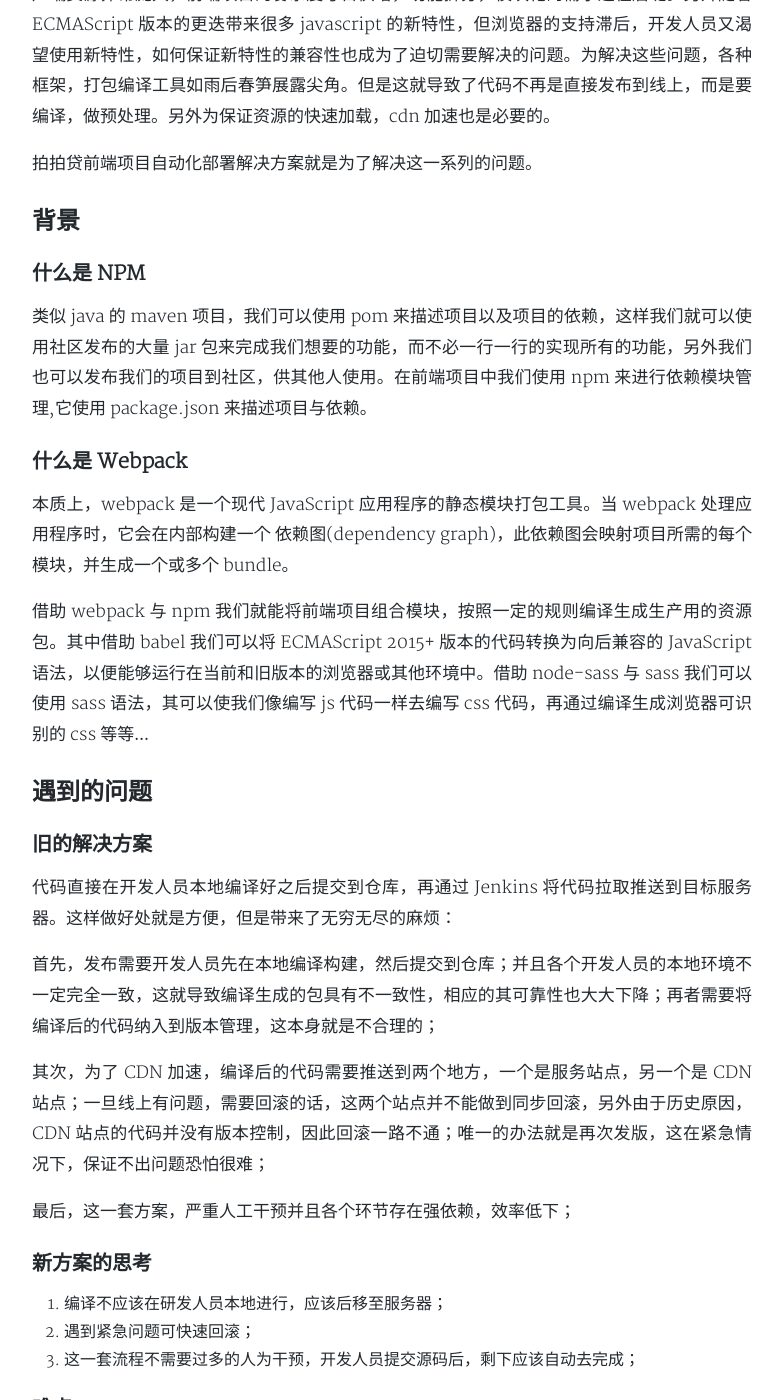
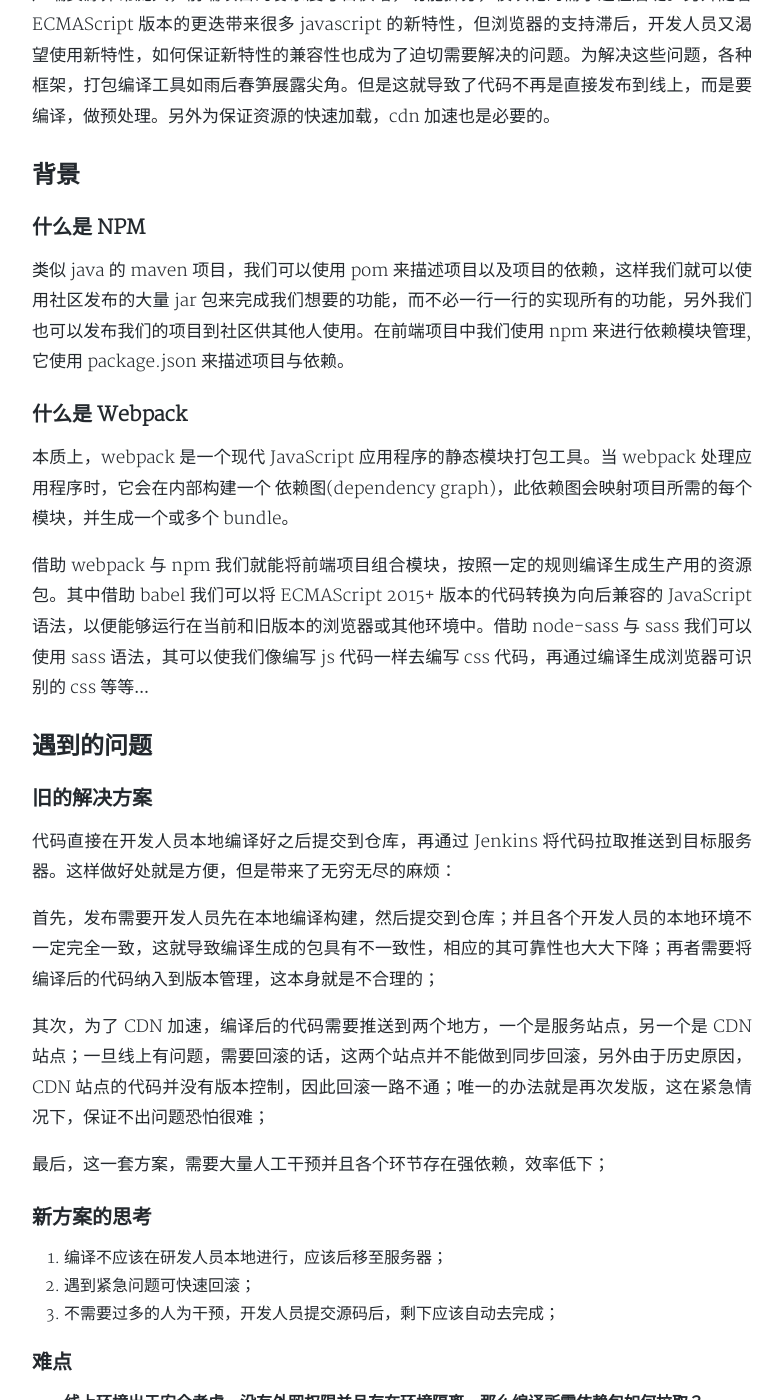
Before and after one commit to lucklcy/lucklcy.github.io, a Jekyll site: the page built from _posts/2019-06-18-front-deploy.md, in a window 1280 px wide and 1400 px high, scrolled down 1093 px. Shown: the whole window, without its empty margins (248-1031 px from the left). Built offline with Jekyll 4.4.1, drawn with Linux system fonts in a browser that asks for light colours; nearby versions of some CDN libraries; a style sheet for code colours, icons or effects is not loaded; some of the changed text lies outside the part shown.

Commit message:
Update 2019-06-18-front-deploy.md
2019-06-20 09:18:29

```diff
--- a/_posts/2019-06-18-front-deploy.md
+++ b/_posts/2019-06-18-front-deploy.md
@@ -13,13 +13,11 @@
 
 随着前端技术的发展，大量前端资源的需求出现，Web 前端体验最大的改进就是富客户端，客户端资源非常庞大，前端项目的复杂度与日俱增，功能拆分，模块化的需求迫在眉睫。另外随着 ECMAScript 版本的更迭带来很多 javascript 的新特性，但浏览器的支持滞后，开发人员又渴望使用新特性，如何保证新特性的兼容性也成为了迫切需要解决的问题。为解决这些问题，各种框架，打包编译工具如雨后春笋展露尖角。但是这就导致了代码不再是直接发布到线上，而是要编译，做预处理。另外为保证资源的快速加载，cdn 加速也是必要的。
 
-拍拍贷前端项目自动化部署解决方案就是为了解决这一系列的问题。
-
 ## 背景
 
 ### 什么是 NPM
 
-类似 java 的 maven 项目，我们可以使用 pom 来描述项目以及项目的依赖，这样我们就可以使用社区发布的大量 jar 包来完成我们想要的功能，而不必一行一行的实现所有的功能，另外我们也可以发布我们的项目到社区，供其他人使用。在前端项目中我们使用 npm 来进行依赖模块管理,它使用 package.json 来描述项目与依赖。
+类似 java 的 maven 项目，我们可以使用 pom 来描述项目以及项目的依赖，这样我们就可以使用社区发布的大量 jar 包来完成我们想要的功能，而不必一行一行的实现所有的功能，另外我们也可以发布我们的项目到社区供其他人使用。在前端项目中我们使用 npm 来进行依赖模块管理,它使用 package.json 来描述项目与依赖。
 
 ### 什么是 Webpack
 
@@ -37,18 +35,18 @@
 
 其次，为了 CDN 加速，编译后的代码需要推送到两个地方，一个是服务站点，另一个是 CDN 站点；一旦线上有问题，需要回滚的话，这两个站点并不能做到同步回滚，另外由于历史原因，CDN 站点的代码并没有版本控制，因此回滚一路不通；唯一的办法就是再次发版，这在紧急情况下，保证不出问题恐怕很难；
 
-最后，这一套方案，严重人工干预并且各个环节存在强依赖，效率低下；
+最后，这一套方案，需要大量人工干预并且各个环节存在强依赖，效率低下；
 
 ### **新方案的思考**
 
 1. 编译不应该在研发人员本地进行，应该后移至服务器；
 2. 遇到紧急问题可快速回滚；
-3. 这一套流程不需要过多的人为干预，开发人员提交源码后，剩下应该自动去完成；
+3. 不需要过多的人为干预，开发人员提交源码后，剩下应该自动去完成；
 
 ### 难点
 
-- 线上环境出于安全考虑，没有外网权限并且存在环境隔离，那么编译所需依赖包如何拉取？
-- 要实现快速回滚，需要保证站点与 CDN 的资源为同一份，如何改造？
+- **线上环境出于安全考虑，没有外网权限并且存在环境隔离，那么编译所需依赖包如何拉取？**
+- **要实现快速回滚，需要保证站点与 CDN 的资源为同一份，如何改造？**
 
 ## 为什么需要 NPM 私服？
 
@@ -141,7 +139,7 @@
 
 ![image](/assets/img/deploy/012.png)
 
-常规的 CDN 都是回源的，包括 ip 回源与域名回源，一般采用域名回源，其解决源站 ip 会变动的问题。那么我们将回源域名解析到我们的站点域名【例如：**站点域名**：xxx.ppd.com,**CDN 域名**：xxx.ppdcdn.com，我们将**CDN**的回源地址配置为站点域名】这不就保证资源是同一份了么！直接回滚版本即可实现回滚操作，即可解决上述第二个难点；
+常规的 CDN 都有回源的，包括 ip 回源与域名回源，一般采用域名回源，其可以解决源站 ip 经常变动的问题。那么我们将回源域名解析到我们的站点域名【例如：**站点域名**：xxx.ppd.com,**CDN 域名**：xxx.ppdcdn.com，我们将**CDN**的回源地址配置为站点域名】这不就保证资源是同一份了么！直接回滚版本即可实现回滚操作，即可解决上述第二个难点；
 
 ## 发布与部署
 
```
